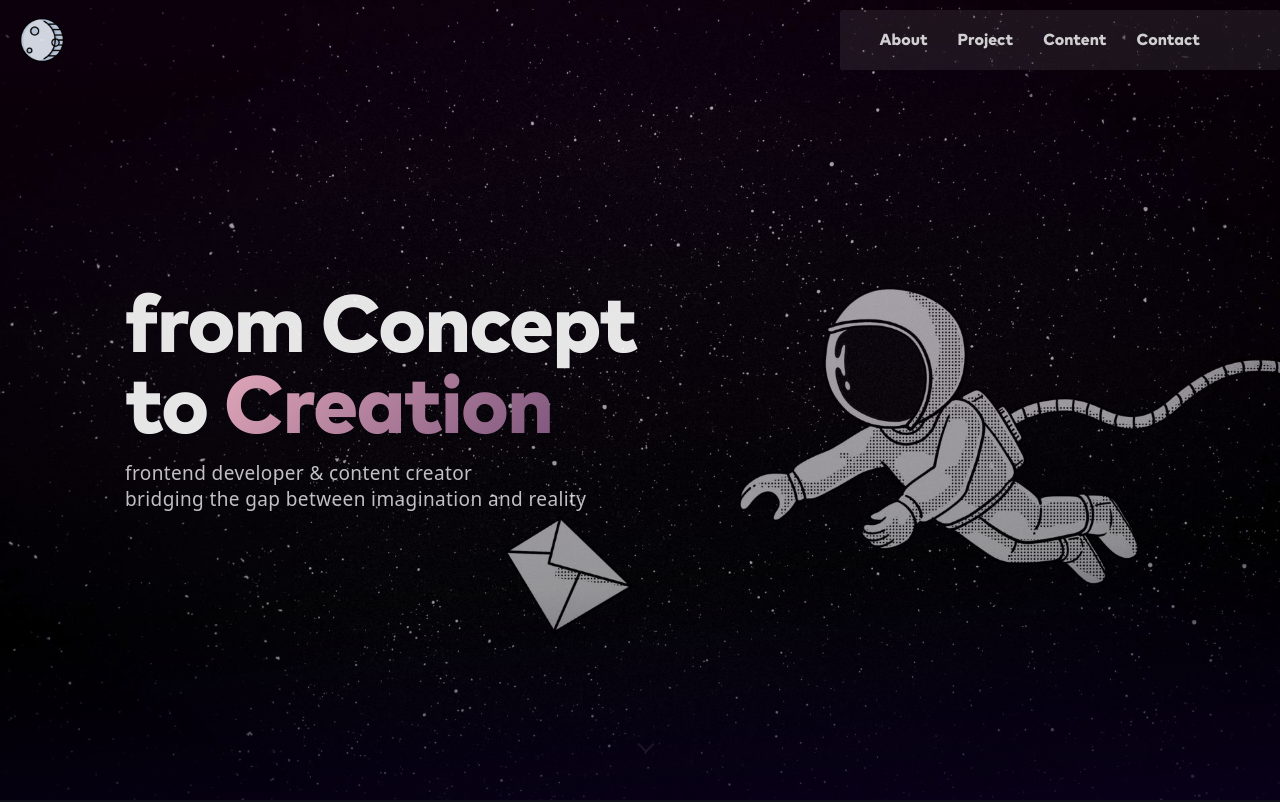
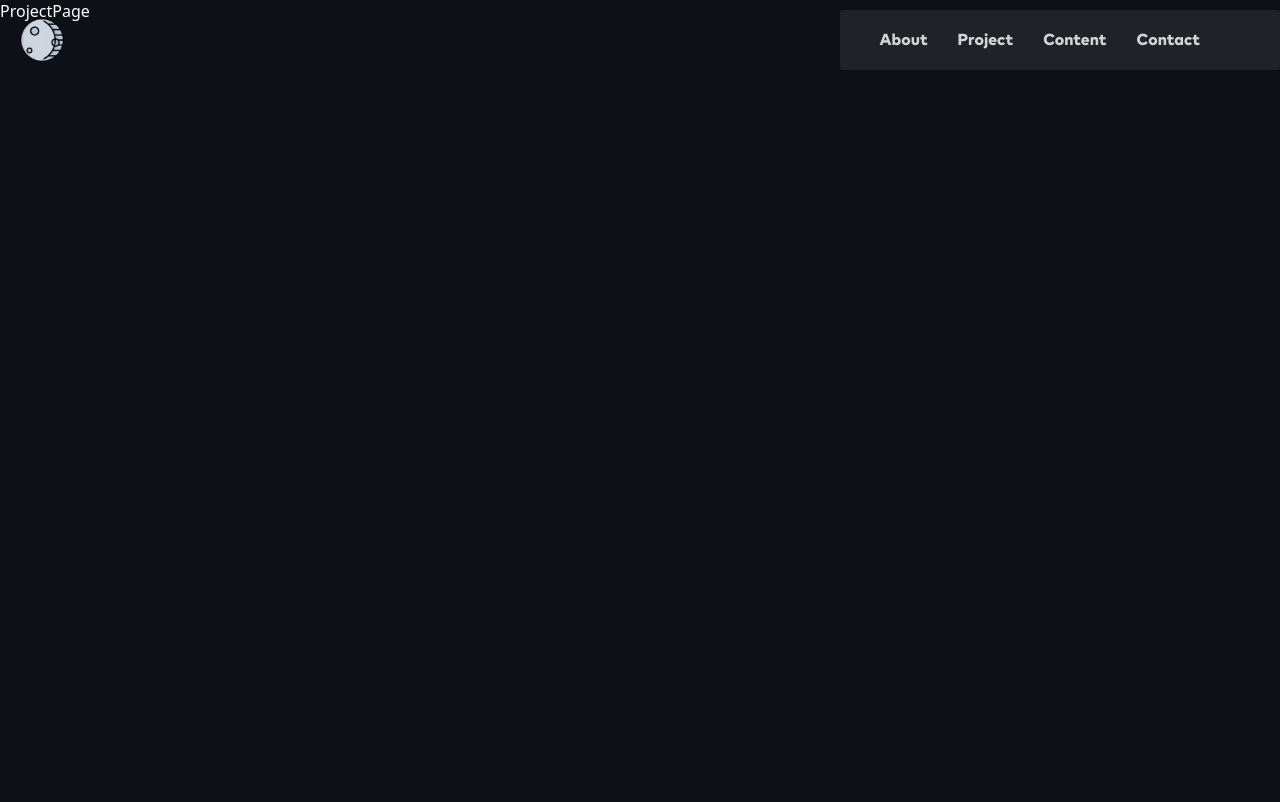
Before and after one commit to haharimoto/react-profile, a React (Vite) app: page /project in a window 1280 px wide. Shown: the top 802 px of the page. Built offline with nearby package versions, Linux system fonts and the light colour scheme.

Commit message:
setting up project page using react router

```diff
--- a/package.json
+++ b/package.json
@@ -17,6 +17,7 @@
     "react": "^18.2.0",
     "react-dom": "^18.2.0",
     "react-globe.gl": "^2.24.1",
+    "react-router-dom": "^6.15.0",
     "react-spring": "^9.7.2",
     "zustand": "^4.3.8"
   },
--- a/src/App.jsx
+++ b/src/App.jsx
@@ -5,19 +5,30 @@ import About from './components/About'
 import Project from './components/Project'
 import Content from './components/Content'
 import Contact from './components/Contact'
+import ProjectPage from './components/ProjectPage'
+import { BrowserRouter, Routes, Route } from 'react-router-dom'
 
 
 function App() {
 
   return (
+    <BrowserRouter>
+      <Header />
       <div className="App">
-      <Header />
+        <Routes>
+          <Route path='/' element={
+            <>
               <Hero />
               <About />
               <Project />
               <Content />
               <Contact />
+            </>
+          } />
+          <Route path="/project" element={<ProjectPage />} />
+        </Routes>
       </div>
+    </BrowserRouter>
   )
 }
 
--- a/src/components/Project.jsx
+++ b/src/components/Project.jsx
@@ -1,5 +1,6 @@
 import React from 'react'
 import { useState, useEffect } from 'react'
+import { useNavigate } from 'react-router-dom'
 import combinedFrame from '../../public/slideshow/frames/combinedFrame.png'
 import imageApp from '../../public/slideshow/images/imageApp.png'
 import memeGenerator from '../../public/slideshow/images/memeGenerator.png'
@@ -17,6 +18,8 @@ function Project() {
     {image: photoRonin, smallImage: smartphonePhotoRonin, name: 'Photo Ronin', url: 'http://example2.com', description: 'Photo Ronin description'},
     {image: memeGenerator, smallImage: smartphoneMemeGenerator, name: 'Meme Generator', url: 'http://example3.com', description: 'Meme Generator description'}
   ]
+
+  const navigate = useNavigate()
 
   useEffect(() => {
     // setActiveIndex(Math.floor(Math.random() * 3))
@@ -49,7 +52,7 @@ function Project() {
             {slide.name}
           </button>
         ))}
-        <button>See More</button>
+        <button onClick={() => navigate('/project')}>See More</button>
       </div>
     </div>
   )
--- /dev/null
+++ b/src/components/ProjectPage.jsx
@@ -0,0 +1,9 @@
+import React from 'react'
+
+function ProjectPage() {
+  return (
+    <div>ProjectPage</div>
+  )
+}
+
+export default ProjectPage
```
Also changed, not shown: 1 other file (tests, documents, lock files or other folders). Lines whose indentation alone changed are shown as unchanged.
